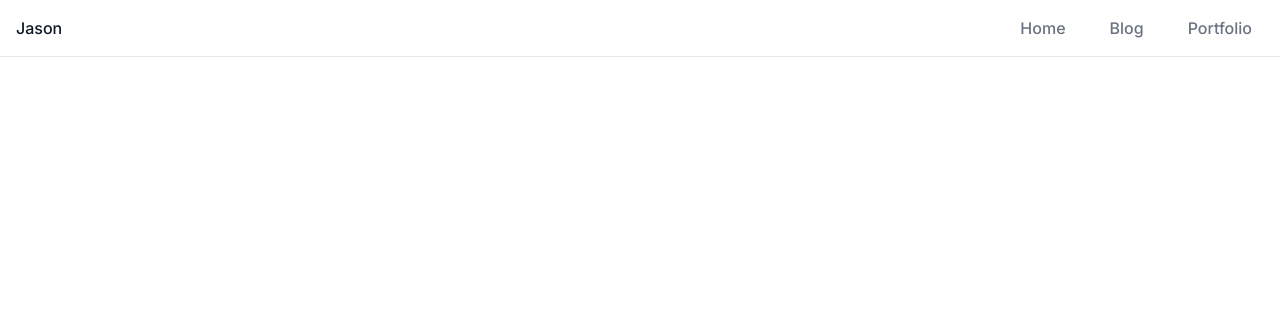
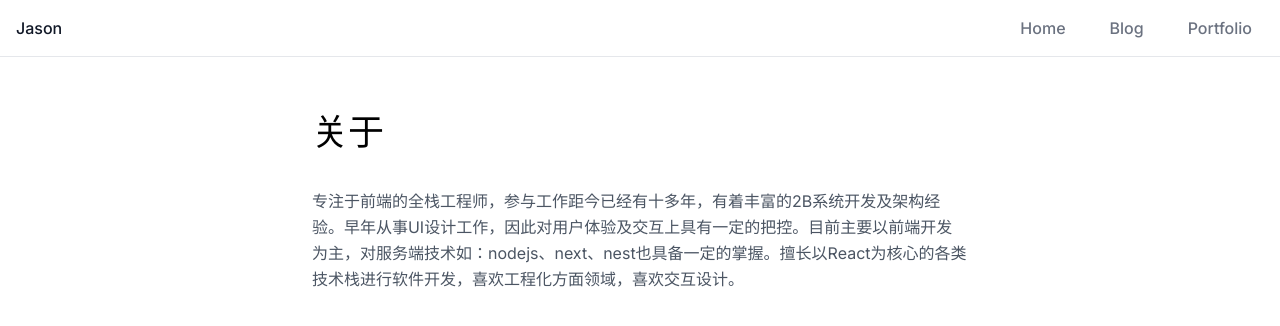
Before and after one commit to yikejason/jason-blog-website, a Next.js app: page / in a window 1280 px wide. Shown: the top 326 px of the page. Built offline with nearby package versions, Linux system fonts and the light colour scheme.

Commit message:
added basicLayout page

```diff
--- a/src/app/page.tsx
+++ b/src/app/page.tsx
@@ -1,7 +1,11 @@
+import BasicLayout from '@/src/components/Layout';
 export default function Home() {
   return (
-    <main className="flex min-h-screen flex-col">
-      <div className="container mx-auto px-12 py-4 mt-24"></div>
-    </main>
+    <BasicLayout>
+      <h2 className="text-3xl md:text-4xl text-black">关于</h2>
+      <p className="text-gray-600 max-w-5xl">
+        专注于前端的全栈工程师，参与工作距今已经有十多年，有着丰富的2B系统开发及架构经验。早年从事UI设计工作，因此对用户体验及交互上具有一定的把控。目前主要以前端开发为主，对服务端技术如：nodejs、next、nest也具备一定的掌握。擅长以React为核心的各类技术栈进行软件开发，喜欢工程化方面领域，喜欢交互设计。
+      </p>
+    </BasicLayout>
   );
 }
--- /dev/null
+++ b/src/components/Layout.tsx
@@ -0,0 +1,15 @@
+import React from 'react';
+
+const Layout = ({ children }: { children: React.ReactNode }) => {
+  return (
+    <main className="flex min-h-screen flex-col">
+      <div className="container mx-auto px-4 py-4 mt-24">
+        <section className="max-w-prose grid gap-9 m-auto text-gray-600 leading-relaxed">
+          {children}
+        </section>
+      </div>
+    </main>
+  );
+};
+
+export default Layout;
```
